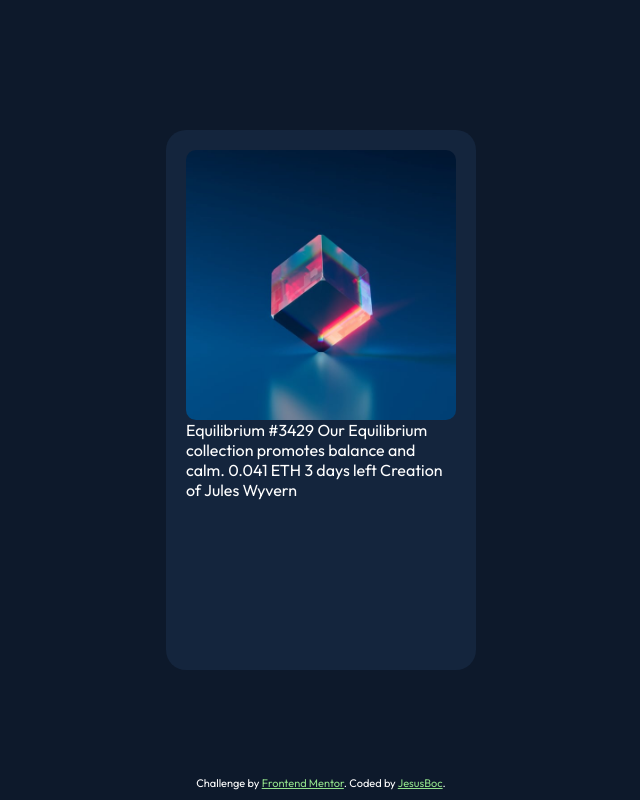
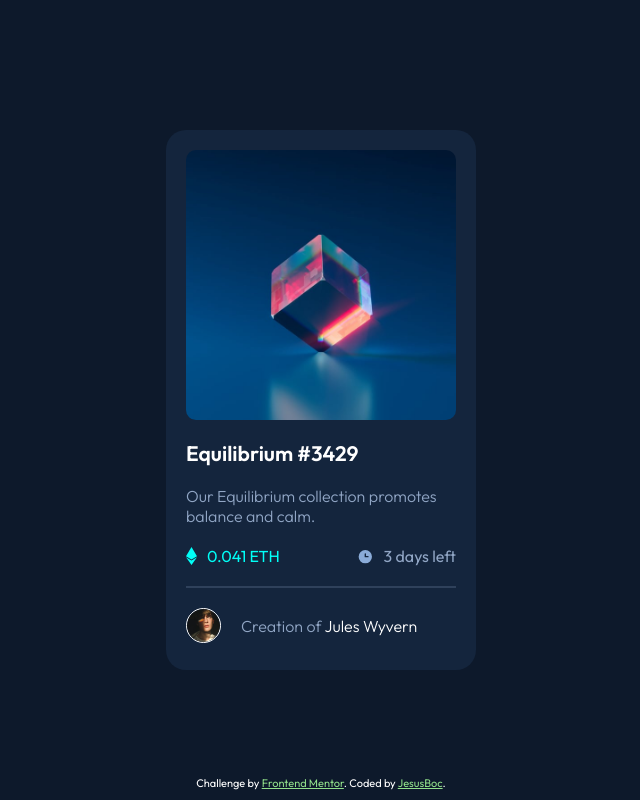
Before and after one commit to JesusBoc/frontend-challenge1, a plain HTML site: page index.html in a window 1280 px wide. Shown: the whole page, without its empty margins (319-959 px from the left). Drawn offline with Linux system fonts and the light colour scheme.

Commit message:
Styles added

```diff
--- a/index.html
+++ b/index.html
@@ -25,15 +25,17 @@
         <div class="view-icon"></div>
       </div>
     </div>
-    Equilibrium #3429
+    <h1>Equilibrium #3429</h1>
+    <h3>Our Equilibrium collection promotes balance and calm.</h3>
+    <section>
+      <div class="left-text"><span class="ethereum"></span><p>0.041 ETH</p></div>
+      <div class="right-text"><span class="clock"></span><p>3 days left</p></div>
+    </section>
 
-    Our Equilibrium collection promotes balance and calm.
-
-    0.041 ETH
-    3 days left
-
-    Creation of Jules Wyvern
-
+    <div class="end">
+      <img src="./images/image-avatar.png" alt="Avatar">
+      <p>Creation of <a href="#">Jules Wyvern</a></p>
+    </div>
   </div>
   <div class="attribution">
     Challenge by <a href="https://www.frontendmentor.io?ref=challenge" target="_blank">Frontend Mentor</a>.
--- a/styles.css
+++ b/styles.css
@@ -57,10 +57,88 @@ body{
 .view-icon{
     width: 48px;
     height: 48px;
-    background-image: url(./images/icon-view.svg);
+    background-image: url("./images/icon-view.svg");
     background-size: cover;
     position: absolute;
     left: calc(50% - 24px);
     top: calc(135px - 24px);
     visibility: hidden;
 }
+section{
+    width: 100%;
+    display: flex;
+    justify-content: space-between;
+}
+p a{
+    color: var(--white);
+    text-decoration: none;
+}
+p a:hover{
+    color: var(--cyan);
+}
+h1:hover{
+    cursor: pointer;
+    color: cyan
+}
+.left-text{
+    color: var(--cyan);
+    display: flex;
+    align-items: center;
+}
+.left-text p{
+    margin-left: 10px;
+}
+.right-text{
+    display: flex;
+    align-items: center;
+    color: rgb(145,166,197);
+}
+.right-text p{
+    margin-left: 10px;
+}
+.ethereum{
+    display: inline-block;
+    width: 11px;
+    height: 18px;
+    background-image: url("./images/icon-ethereum.svg");
+    background-repeat: no-repeat;
+    background-size: cover;
+}
+.clock{
+    display: inline-block;
+    width: 17px;
+    height: 17px;
+    background-image: url("./images/icon-clock.svg");
+    background-repeat: no-repeat;
+    background-size: cover;
+}
+h1{
+    margin-top: 20px;
+    font-size: 21px;
+}
+h3{
+    color: rgb(145,166,197);
+    margin-top: 20px;
+    font-size: 16px;
+    font-weight: 300;
+}
+section{
+    padding: 20px 0;
+    border-bottom: 2px solid var(--line);
+}
+.end{
+    margin-top: 20px;
+    display: flex;
+    align-items: center;
+}
+.end img{
+    width: 35px;
+    border-radius: 50%;
+    border: 1px var(--white) solid;
+}
+.end p{
+    font-weight: 300;
+    display: inline-block;
+    margin-left: 20px;
+    color: rgb(145,166,197);
+}
```
